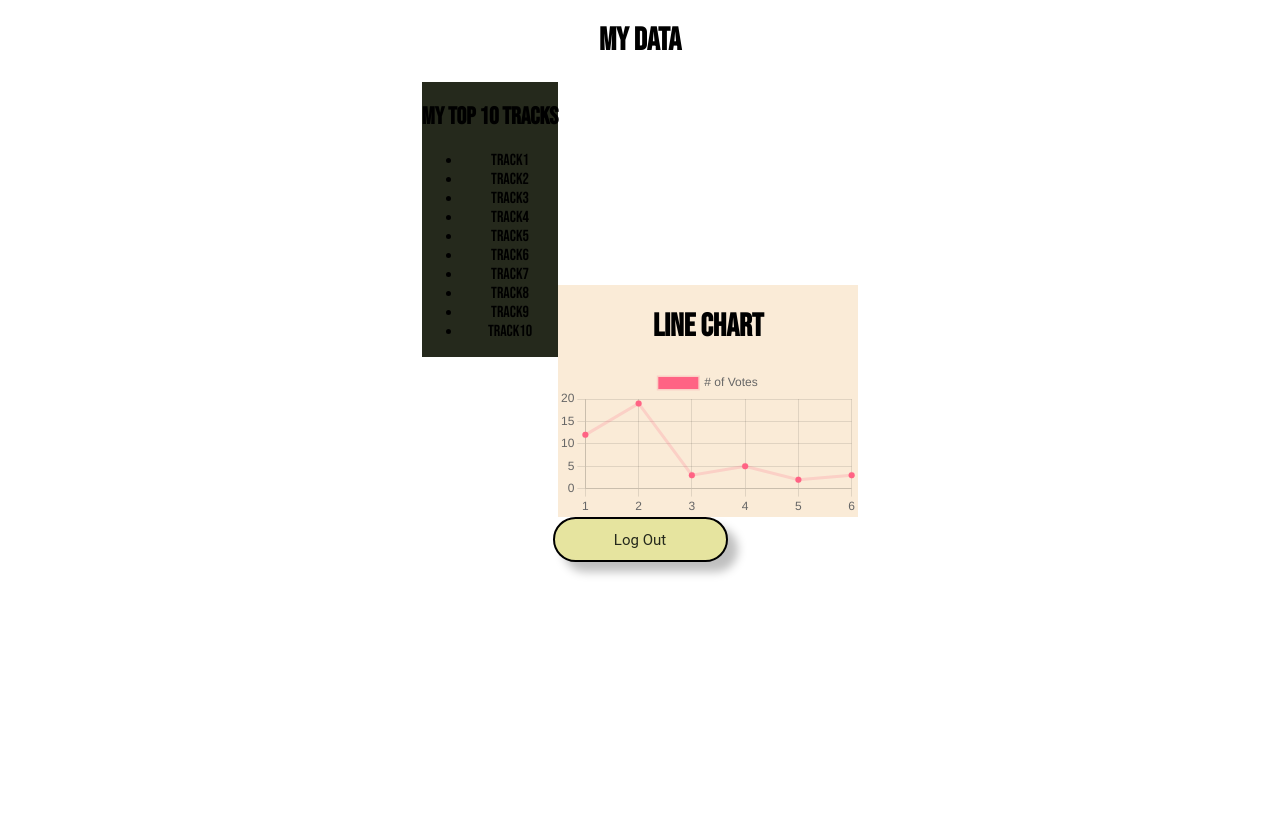
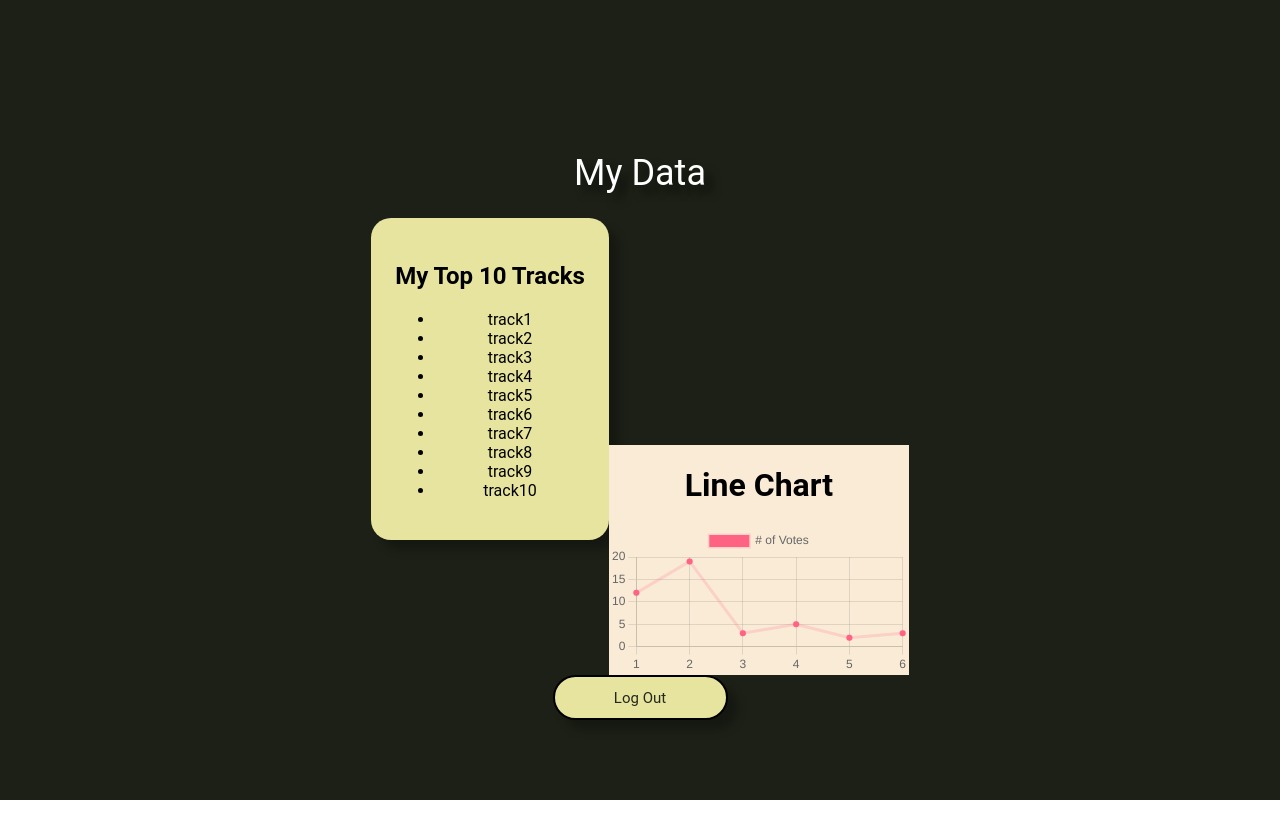
Before and after one commit to 1tracy/spotify-architech, a React (Create React App) app: page / in a window 1280 px wide. Both pictures are taken after a click on the button "Spotify Log In". After the commit the page ends 800 px from the top, so only its background shows below. Built offline with nearby package versions, Linux system fonts and the light colour scheme.

Commit message:
formatting

```diff
--- a/src/App.css
+++ b/src/App.css
@@ -7,19 +7,21 @@
   background-size: cover;
   overflow: hidden;
   height: 100vh;
-  margin: 0;
 }
 
 .App {
-  position : static;
+  padding-top: 10%;
+  position: static;
   text-align: center;
-  font-family: "Bebas Neue", cursive;
   background-size: cover;
   height: 100vh;
+  color: white;
 }
 
 .LineGraph {
   background-size: cover;
+  background-attachment: fixed;
+  background-repeat: no-repeat;
 }
 
 .App-logo {
@@ -56,18 +58,44 @@
   }
 }
 
+.Data-title {
+  text-align: center;
+  font-family: Roboto;
+  font-style: normal;
+  font-weight: normal;
+  font-size: 36px;
+
+  color: #FFFFFF;
+  text-shadow: 8px 8px 8px rgba(0, 0, 0, 0.50);
+}
+
+.MyData {
+  background-color: #1C2016;
+  overflow: auto;
+  height: 100vh;
+  font-family: Roboto;
+  font-style: normal;
+  font-weight: normal;
+
+}
+
 .top10tracks {
+  padding: 3vh;
   width: auto;
   display: inline-block;
-  outline: 1px black;
-  background-color: #25291C;
+  outline: 2px black;
+  color: black;
+  background: #E6E49F;
+  box-sizing: border-box;
+  box-shadow: 10px 10px 10px rgba(0, 0, 0, 0.25);
+  border-radius: 20px;
+
 }
 
 .chart {
-  width: auto;
   display: inline-block;
   outline: 1px blue;
-  background-color: antiquewhite;;
+  background-color: antiquewhite;
 }
 
 
@@ -90,6 +118,11 @@
   color: #25291C;
 }
 
+.signIn:hover {
+  background: #E3E7D3;
+  text-shadow: px 4px 4px rgba(0, 0, 0, 0.25);
+}
+
 .App-title {
   text-align: center;
   font-family: Roboto;
@@ -99,7 +132,7 @@
   line-height: 84px;
 
   color: #FFFFFF;
-  text-shadow: 0px 4px 4px rgba(0, 0, 0, 0.25);
+  text-shadow: 8px 8px 8px rgba(0, 0, 0, 0.50);
 }
 
 .App-description {
@@ -113,3 +146,10 @@
   color: #FFFFFF;
 
 }
+.chartHeader {
+  color:black;
+}
+
+.chartTitle {
+  color:black;
+}
--- a/src/App.js
+++ b/src/App.js
@@ -1,7 +1,6 @@
 import './App.css';
 import React, { useState, useEffect, useRef } from 'react';
 import LineChart from './charts/chart';
-import { ReactComponent as LineGraph } from './vectors/Background.svg';
 
 function App() {
   const [loggedIn, setLoggedIn] = useState(false);
@@ -24,8 +23,9 @@ function App() {
 
       )}
       {loggedIn && (
+        <body className = "MyData">
         <div className="App">
-          <h1>My Data</h1>
+          <h1 className= "Data-title">My Data</h1>
           <div className="data">
             <div className="top10tracks">
               <h2>My Top 10 Tracks </h2>
@@ -38,6 +38,7 @@ function App() {
           </div>
           <button type = "button" class="signIn" onClick={() => setLoggedIn(false)}>Log Out</button>
         </div>
+        </body>
       )}
     </>
   );
--- a/src/charts/chart.js
+++ b/src/charts/chart.js
@@ -24,12 +24,13 @@ const options = {
       },
     ],
   },
+  responsive: false
 };
 
 const LineChart = () => (
   <>
-    <div className='header'>
-      <h1 className='title'>Line Chart</h1>
+    <div className='chartHeader'>
+      <h1 className='chartTitle'>Line Chart</h1>
     </div>
     <Line data={data} options={options} />
   </>
```
